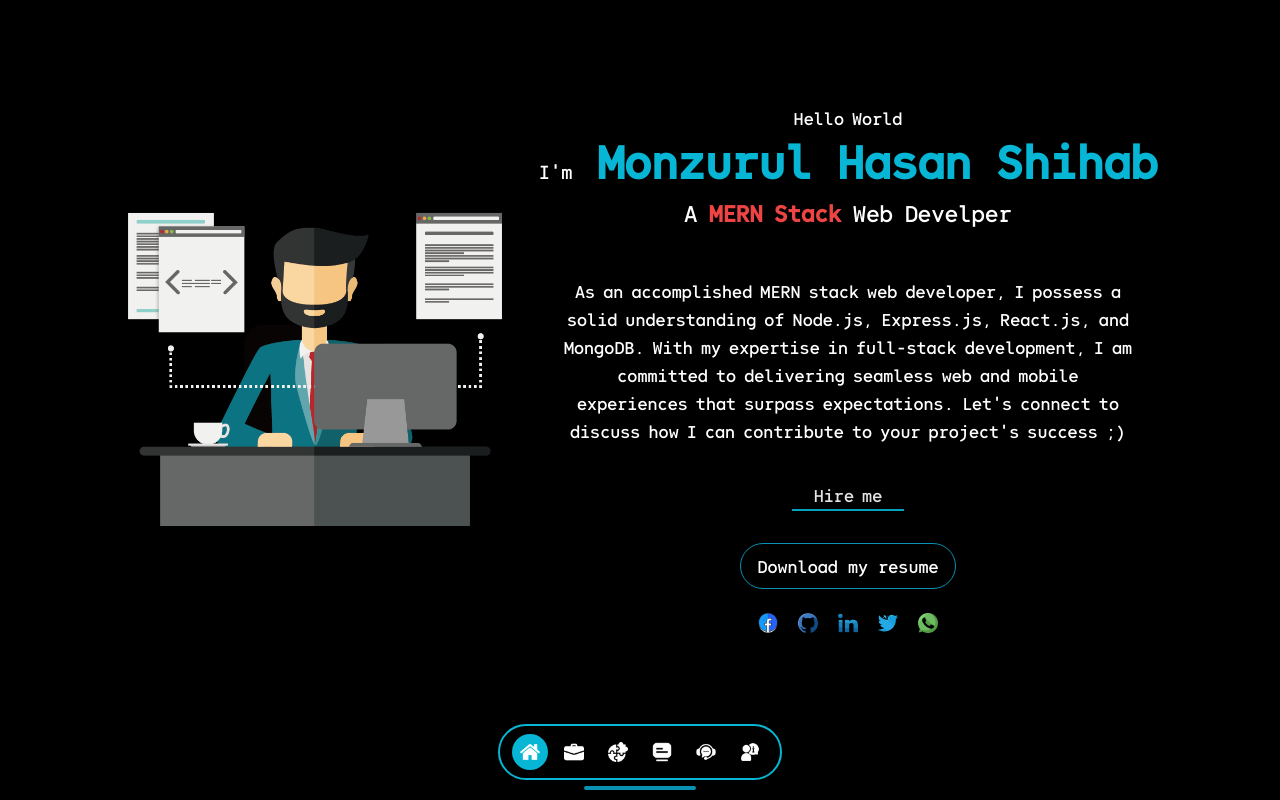
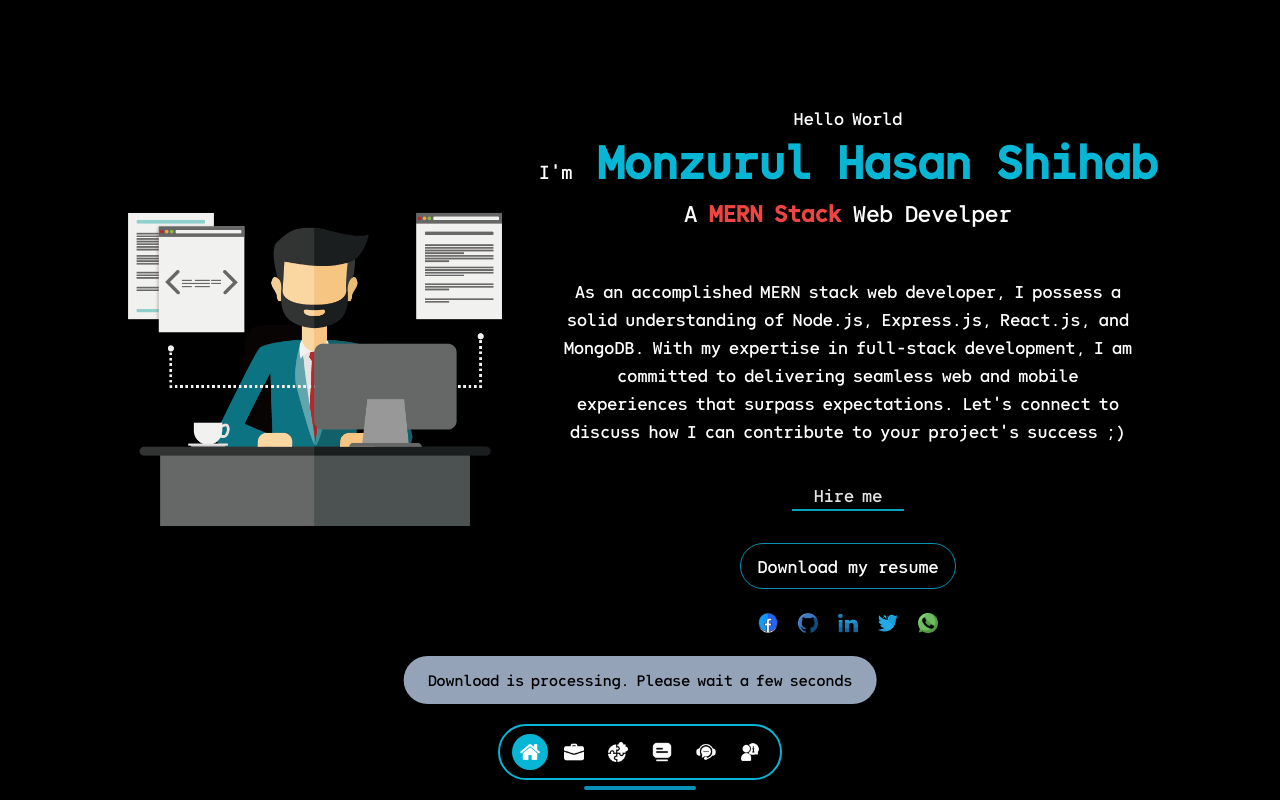
Before and after one commit to mhs003/portfolio-frontend, a React (Create React App) app: page / in a window 1280 px wide. Both pictures are taken after a click on the button "Download my resume". Built offline with nearby package versions, Linux system fonts and the light colour scheme; no server answers; a web font is replaced by a local one.

Commit message:
Update Home.jsx

```diff
--- a/src/pages/Home.jsx
+++ b/src/pages/Home.jsx
@@ -32,7 +32,7 @@ const Home = () => {
         })
         setTimeout(() => {
             setToastVisible(false);
-        }, 2400);
+        }, 3400);
     }
 
     return (
@@ -69,7 +69,7 @@ const Home = () => {
                             damping: 20
                         }}
                     >
-                        <button onClick={cvDownload} className='block text-sm md:text-lg text-white border border-cyan-600 rounded-full px-4 py-2 hover:bg-cyan-500'>Download my resume</button>
+                        <button onClick={cvDownload} className='block text-sm md:text-lg text-white border border-cyan-600 rounded-full px-4 py-2 hover:bg-cyan-500 text-center'>Download my resume</button>
                     </motion.div>
                     <div className='flex flex-row gap-5 mt-3 lg:-mt-2'>
                         <a target="_blank" rel="noopener noreferrer" href='https://facebook.com/7ox1c.7'><img className='w-5 transition hover:scale-125' src={facebook} alt='facebook' /></a>
@@ -79,7 +79,7 @@ const Home = () => {
                         <a target="_blank" rel="noopener noreferrer" href='https://wa.me/8801630346830'><img className='w-5 transition hover:scale-125' src={whatsapp} alt='whatsapp' /></a>
                     </div>
                 </div>
-                <motion.div animate={toastVisible ? show : hide} className='fixed bottom-24 left-1/2 -translate-x-1/2 text-black bg-slate-400 rounded-full text-sm sm:text-base p-3 px-6 z-[45]'>Downloading...</motion.div>
+                <motion.div animate={toastVisible ? show : hide} className='fixed bottom-24 left-1/2 -translate-x-1/2 text-black bg-slate-400 rounded-full text-sm sm:text-base p-3 px-6 z-[45] text-center'>Download is processing. Please wait a few seconds</motion.div>
             </div>
         </RouteMotion>
     )
```
